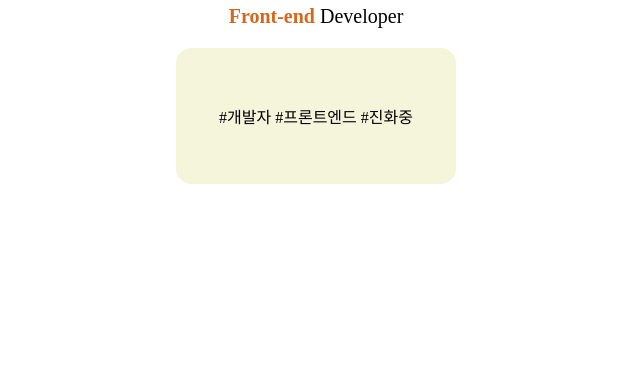
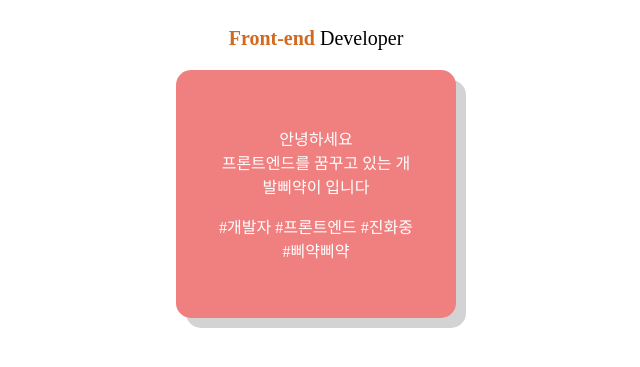
Before and after one commit to tncks2z/HTML_STUDY, a plain HTML site: page index.html in a window 1280 px wide. Shown: the part 227-594 px from the top of the page, without its empty margins (324-964 px from the left). Drawn offline with Linux system fonts and the light colour scheme.

Commit message:
박스 shadow 추가

```diff
--- a/css/main.css
+++ b/css/main.css
@@ -1,4 +1,5 @@
 body {
+	margin-top: 30px;
 	text-align: center;
 }
 .profile {
@@ -15,12 +16,14 @@ h3 {
 }
 .box {
 	width: 200px;
-	background-color: beige;
+	background-color: lightcoral;
 	margin: 10px;
 	padding: 40px;
 	border-radius: 15px;
 	margin-left: auto;
 	margin-right: auto;
+	color: white;
+	box-shadow: 10px 10px lightgrey;
 }
 
 ul {
--- a/index.html
+++ b/index.html
@@ -16,10 +16,12 @@
 			Developer
 		</p>
 		<div class="box">
+			<p> 안녕하세요 <br />프론트엔드를 꿈꾸고 있는 개발삐약이 입니다 </p>
 			<ul>
 				<li>#개발자</li>
 				<li>#프론트엔드</li>
 				<li>#진화중</li>
+				<li>#삐약삐약</li>
 			</ul>
 		</div>
 	</body>
```
